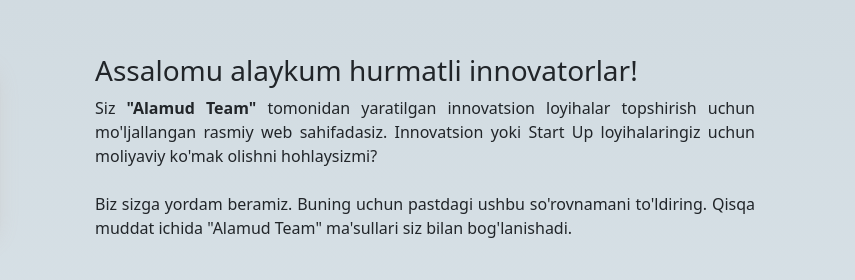
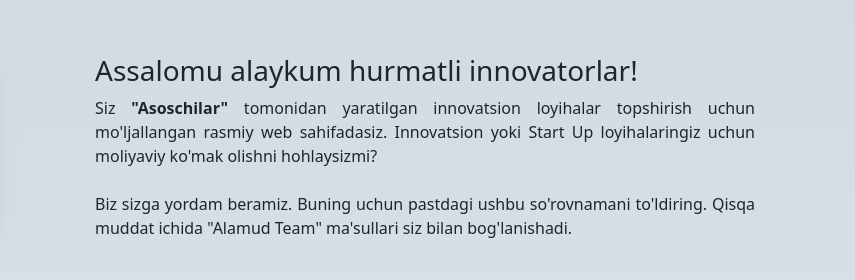
Before and after one commit to AbdulxaqDev/Alamud, a plain HTML site: page index.html in a window 1280 px wide. Shown: the part 130-410 px from the top of the page, 425-1280 px from the left. Drawn offline with nearby package versions, Linux system fonts and the light colour scheme.

Commit message:
change group name

```diff
--- a/index.html
+++ b/index.html
@@ -19,7 +19,7 @@
         <div>
             <h3>Assalomu alaykum hurmatli innovatorlar!</h3>
             <p>
-                Siz <b>"Alamud Team"</b> tomonidan yaratilgan innovatsion loyihalar topshirish uchun mo'ljallangan
+                Siz <b>"Asoschilar"</b> tomonidan yaratilgan innovatsion loyihalar topshirish uchun mo'ljallangan
                 rasmiy web
                 sahifadasiz.
                 Innovatsion yoki Start Up loyihalaringiz uchun moliyaviy ko'mak olishni hohlaysizmi?<br><br>
```
